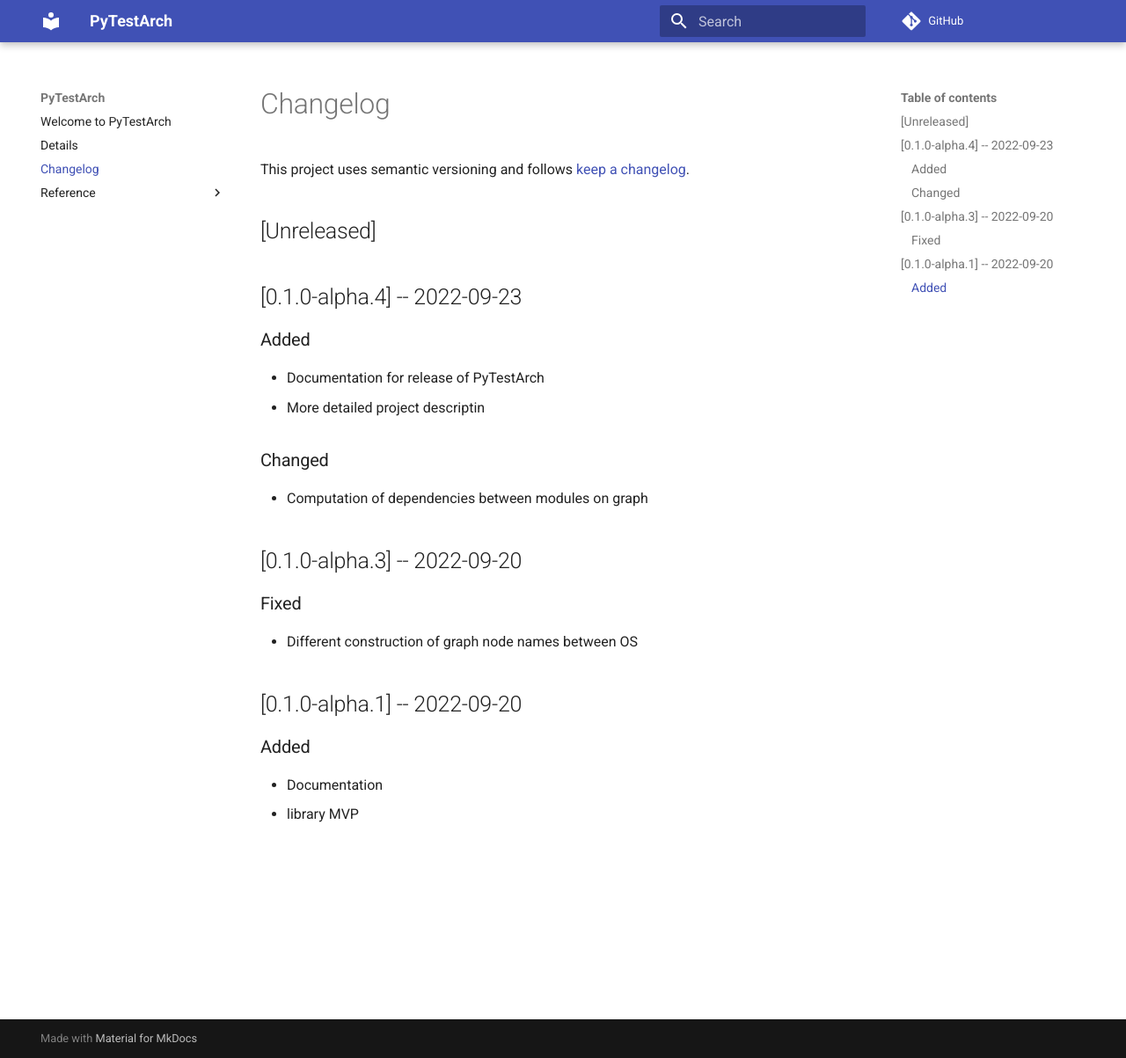
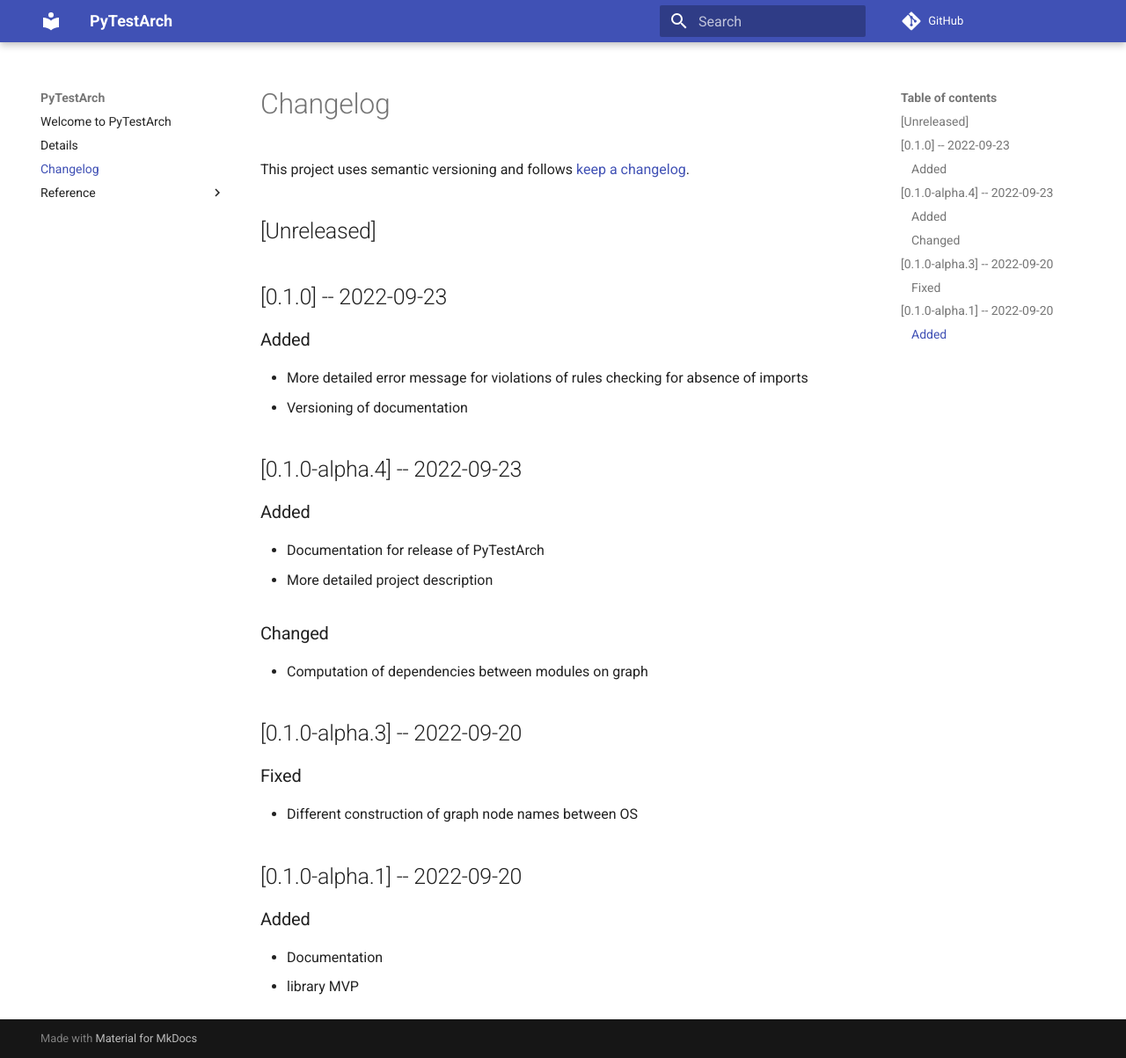
Before and after one commit to zyskarch/pytestarch, an MkDocs documentation site: the page built from docs/changelog.md, in a window 1280 px wide and 1203 px high. Shown: the whole window at 88% size. Built offline with MkDocs 1.6.1 and Material for MkDocs 9.7.7, drawn with Linux system fonts in a browser that asks for light colours; comment, search, counter and statistics services are not loaded.

Commit message:
Release: Prepare for release.

```diff
--- a/docs/changelog.md
+++ b/docs/changelog.md
@@ -5,10 +5,15 @@
 
 ## [Unreleased]
 
+## [0.1.0] -- 2022-09-23
+### Added
+- More detailed error message for violations of rules checking for absence of imports
+- Versioning of documentation
+
 ## [0.1.0-alpha.4] -- 2022-09-23
 ### Added
 - Documentation for release of PyTestArch
-- More detailed project descriptin
+- More detailed project description
 
 ### Changed
 - Computation of dependencies between modules on graph
--- a/pyproject.toml
+++ b/pyproject.toml
@@ -1,6 +1,6 @@
 [tool.poetry]
 name = "PyTestArch"
-version = "0.1.0-alpha.4"
+version = "0.1.0"
 description = "Test framework for software architecture based on imports between modules"
 authors = ["zyskarch <zyskarch@gmail.com>"]
 maintainers = ["zyskarch <zyskarch@gmail.com>"]
```
Also changed, not shown: RELEASE.md (+1 -1 lines).
